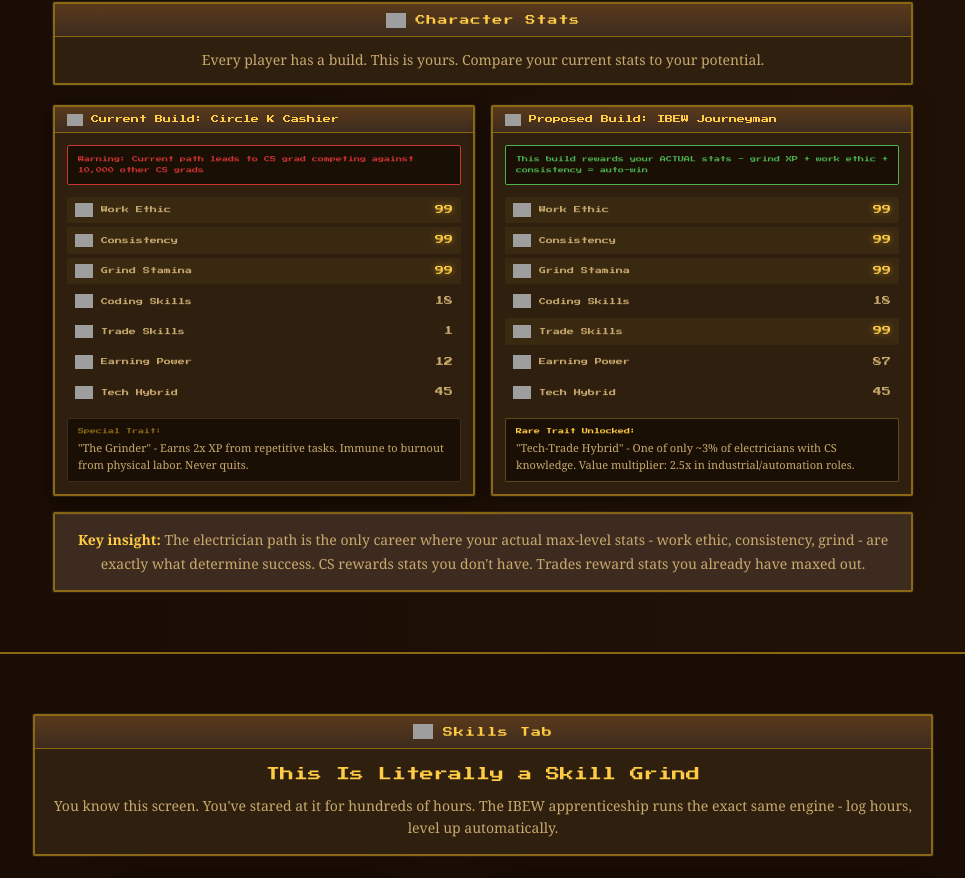
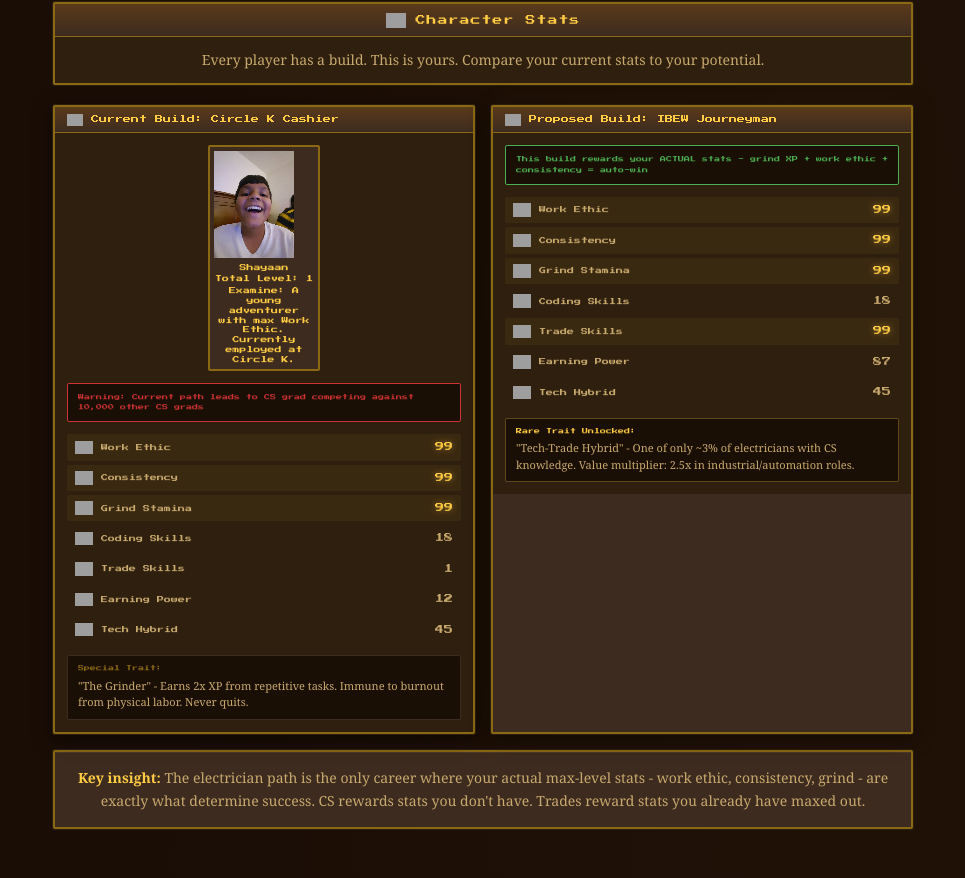
Before and after one commit to nailit256/shayaan-electrician, a Next.js app: page / in a window 1280 px wide. Shown: the part 778-1656 px from the top of the page, without its empty margins (157-1122 px from the left). Built offline with nearby package versions, Linux system fonts and the light colour scheme; grey boxes are pictures that could not be loaded.

Commit message:
feat: add Shayaan portrait to character sheet

```diff
--- a/src/components/CharacterSheet.tsx
+++ b/src/components/CharacterSheet.tsx
@@ -162,6 +162,54 @@
           </div>
 
           <div style={{ padding: "12px", background: "#2e1f0e" }}>
+            {/* Character Portrait */}
+            <div style={{
+              display: "flex",
+              justifyContent: "center",
+              marginBottom: 12,
+            }}>
+              <div style={{
+                background: "#3d2b1f",
+                border: "2px solid #8b6914",
+                borderRadius: 2,
+                padding: 4,
+                textAlign: "center",
+              }}>
+                <Image
+                  src="/shayaan.jpg"
+                  alt="Shayaan"
+                  width={80}
+                  height={80}
+                  style={{ imageRendering: "pixelated", objectFit: "cover", display: "block" }}
+                />
+                <div style={{
+                  fontFamily: "var(--font-osrs), monospace",
+                  fontSize: 7,
+                  color: "#ffcc44",
+                  marginTop: 4,
+                }}>
+                  Shayaan
+                </div>
+                <div style={{
+                  fontFamily: "var(--font-osrs), monospace",
+                  fontSize: 7,
+                  color: "#ffcc44",
+                }}>
+                  Total Level: 1
+                </div>
+                <div style={{
+                  fontFamily: "var(--font-osrs), monospace",
+                  fontSize: 7,
+                  color: "#ffcc44",
+                  maxWidth: 100,
+                  lineHeight: 1.4,
+                  marginTop: 2,
+                }}>
+                  Examine: A young adventurer with max Work Ethic. Currently employed at Circle K.
+                </div>
+              </div>
+            </div>
+
             {/* Warning Box */}
             <div style={{
               background: "#1a0f05",
```
Also changed, not shown: public/shayaan.jpg (added).
